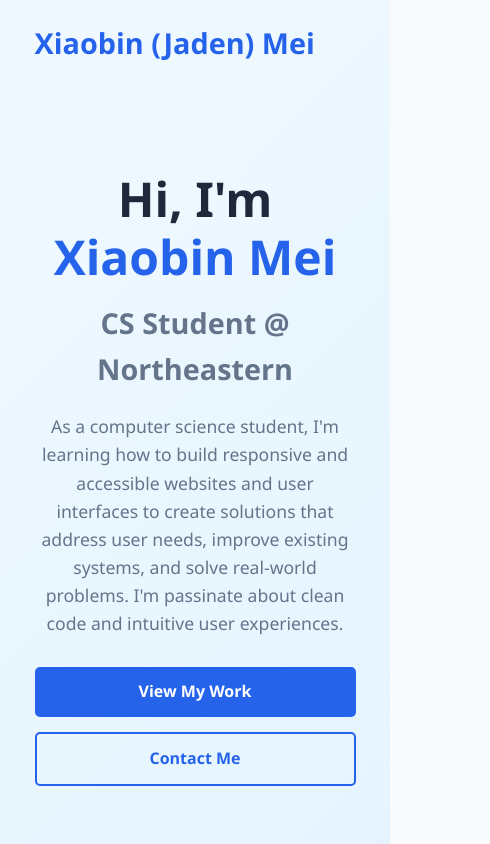
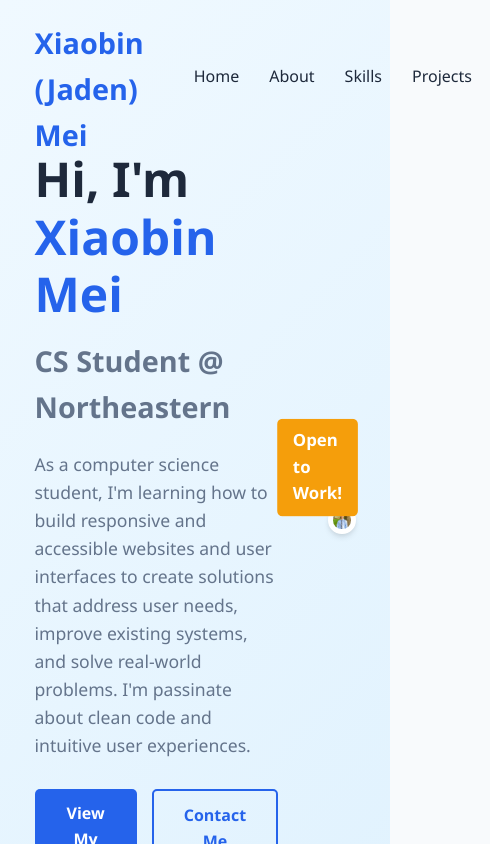
Before and after one commit to Jadeni77/XiaobinMei, a React (Vite) app: page / in a window 390 px wide. Shown: the top 844 px of the page, 490 px wide, since content can reach past the window. Built offline with nearby package versions, Linux system fonts and the light colour scheme.

Commit message:
delete duplicate in index.css

```diff
--- a/src/index.css
+++ b/src/index.css
@@ -1,4 +1,3 @@
-/* src/App.css */
 :root {
   --primary: #2563eb;
   --primary-dark: #1d4ed8;
@@ -173,316 +172,3 @@ body {
     height: 44px;
   }
 }
-
-/* Navbar Styles (Desktop Base) */
-.navbar {
-  position: fixed;
-  top: 0;
-  left: 0;
-  width: 100%;
-  z-index: 1000;
-  background-color: transparent;
-  transition: var(--transition);
-  padding: 20px 0;
-  overflow: visible; /* Ensure this is present and correct */
-  min-height: 60px;
-}
-
-.navbar.scrolled {
-  background-color: var(--white);
-  padding: 15px 0;
-  box-shadow: 0 2px 10px rgba(0, 0, 0, 0.1);
-}
-
-.navbar .container {
-  display: flex;
-  justify-content: space-between;
-  align-items: center;
-}
-
-.navbar-brand a {
-  font-size: 1.8rem;
-  font-weight: 700;
-  color: var(--primary);
-  text-decoration: none;
-}
-
-.navbar-links {
-  display: flex; /* Default for desktop */
-}
-
-.navbar-links a {
-  color: var(--dark);
-  text-decoration: none;
-  margin-left: 30px;
-  font-weight: 500;
-  transition: var(--transition);
-}
-
-.navbar-links a:hover {
-  color: var(--primary);
-}
-
-/* Hamburger Toggle Base Styles (for desktop, hide it) */
-.navbar-toggle {
-  display: none; /* Hide by default on desktop */
-
-  background: none;
-  border: none;
-  cursor: pointer;
-  padding: 10px;
-  z-index: 1001; /* Should be higher than the mobile menu's z-index */
-
-  flex-direction: column;
-  justify-content: space-between;
-  height: 25px;
-  width: 30px;
-
-  visibility: hidden; /* Hidden on desktop */
-  pointer-events: none; /* Not clickable on desktop */
-}
-
-.navbar-toggle span {
-  display: block;
-  width: 100%;
-  height: 3px;
-  background-color: var(--dark);
-  margin: 4px 0;
-  transition: var(--transition);
-}
-
-/* ==================================================================== */
-/* ===== Global Responsive Styles (Mobile Specific Overrides) ===== */
-/* ==================================================================== */
-@media (max-width: 768px) {
-  /* Container adjustments */
-  .container {
-    padding: 0 15px;
-  }
-
-  /* Section spacing */
-  section {
-    padding: 60px 0;
-  }
-
-  /* Typography adjustments */
-  .section-header h2 {
-    font-size: 2rem;
-  }
-
-  .section-subtitle {
-    font-size: 1rem;
-  }
-
-  h3 {
-    font-size: 1.5rem;
-  }
-
-  /* ===== Hero Section Mobile Styles ===== */
-  .hero-container {
-    flex-direction: column;
-    text-align: center;
-    padding: 20px 0;
-  }
-
-  .hero-content {
-    order: 1;
-    padding: 0 15px;
-  }
-
-  .hero-image-container {
-    order: 2;
-    margin-top: 30px;
-  }
-
-  .hero-buttons {
-    flex-direction: column;
-    gap: 15px;
-  }
-
-  .hero-title {
-    font-size: 2.2rem;
-  }
-
-  .hero-subtitle {
-    font-size: 1.4rem;
-  }
-
-  .hero-description {
-    font-size: 1rem;
-    margin: 0 auto 25px;
-  }
-
-  .profile-image {
-    width: 280px; /* Ensure this is for the *image itself* */
-    height: 280px; /* Ensure this is for the *image itself* */
-    max-width: 100%; /* Important for scaling down */
-    /* Remove any background-color, border, or box-shadow from the image itself if its container has it */
-  }
-
-  /* Your hero image container needs to be responsive too */
-  .hero-image-container { /* If this is the container around the image */
-      max-width: 300px; /* Example: Max size for the image on mobile */
-      margin: 30px auto; /* Center it */
-  }
-
-  .hero-image { /* If this is the div holding the actual img tag */
-      width: 100%;
-      height: 0;
-      padding-bottom: 100%; /* Keep it square */
-      position: relative;
-      border-radius: 50%;
-      overflow: hidden;
-      background-color: var(--light-gray);
-      border: 5px solid var(--white);
-      box-shadow: var(--shadow);
-  }
-
-  .hero-image img { /* The actual img inside the hero-image container */
-      position: absolute;
-      top: 0;
-      left: 0;
-      width: 100%;
-      height: 100%;
-      object-fit: cover;
-      border-radius: 50%;
-  }
-
-
-  .badge {
-    bottom: 10px;
-    right: 10px;
-    padding: 6px 12px;
-    font-size: 0.9rem;
-  }
-
-  /* ==================================================================== */
-  /* ===== Navigation Mobile Styles ===== */
-  /* ==================================================================== */
-
-  .navbar-links {
-    position: fixed;
-    top: 0;
-    left: 0;
-    width: 100%;
-    height: 100vh;
-    background-color: white;
-    flex-direction: column;
-    padding: 80px 20px 20px;
-    box-shadow: 0 10px 15px rgba(0, 0, 0, 0.1);
-    transform: translateY(-100%);
-    transition: transform 0.3s ease, visibility 0s 0.3s;
-    z-index: 999; /* Menu should be behind the toggle button */
-    justify-content: flex-start;
-    align-items: center;
-    visibility: hidden; /* Hide the menu when not open */
-    pointer-events: none; /* Prevent interaction when hidden */
-  }
-
-  .navbar-links.open {
-    transform: translateY(0); /* show the menu */
-    visibility: visible;
-    pointer-events: auto; /* Allow interaction */
-    transition-delay: 0s; /* No delay when opening */
-  }
-
-  .navbar-links a {
-    margin: 15px 0;
-    font-size: 1.2rem;
-    margin-left: 0;
-    padding: 10px 0;
-    width: 100%;
-    text-align: center;
-    border-bottom: 1px solid #e2e8f0;
-  }
-
-  .navbar-toggle {
-    /* This overrides the display: none from the desktop base styles */
-    display: flex; /* Make the hamburger icon visible and use flex for its spans */
-    visibility: visible; /* Ensure it's visible on mobile */
-    pointer-events: auto; /* Allow clicks on mobile */
-    z-index: 1001; /* Keep higher z-index for the toggle button */
-  }
-
-  /* Adjustments for the hamburger span lines themselves for the open/close animation */
-  .navbar-toggle.open span:nth-child(1) {
-    transform: translateY(7px) rotate(45deg); /* Adjust based on margin/height */
-  }
-  .navbar-toggle.open span:nth-child(2) {
-    opacity: 0;
-  }
-  .navbar-toggle.open span:nth-child(3) {
-    transform: translateY(-10px) rotate(-45deg); /* Adjust based on margin/height */
-  }
-
-
-  /* ===== Skills Section Mobile Styles ===== */
-  .skills-container {
-    flex-direction: column;
-    gap: 30px;
-  }
-
-  .tools-grid {
-    grid-template-columns: repeat(2, 1fr);
-  }
-
-  .skill-tags {
-    justify-content: center;
-  }
-
-  /* ===== Footer Mobile Styles ===== */
-  .footer-content {
-    grid-template-columns: 1fr;
-    gap: 30px;
-    text-align: center;
-  }
-
-  .footer-links ul {
-    display: flex;
-    flex-wrap: wrap;
-    justify-content: center;
-    gap: 15px;
-  }
-
-  .social-links {
-    justify-content: center;
-  }
-
-  .contact-emails {
-    align-items: center;
-  }
-}
-
-/* ==================================================================== */
-/* ===== Desktop Styles (min-width: 769px) ===== */
-/* ==================================================================== */
-@media (min-width: 769px) {
-  /* Hero Section */
-  .hero-container {
-    display: flex;
-    align-items: center;
-    gap: 50px;
-  }
-
-  /* Navigation */
-  .navbar-links {
-    display: flex; /* Ensure desktop nav links are flex */
-  }
-
-  .navbar-toggle {
-    display: none; /* Ensure hamburger is hidden on desktop */
-  }
-
-  /* Skills Section */
-  .skills-container {
-    display: flex;
-    gap: 50px;
-  }
-
-  /* Footer */
-  .footer-content {
-    display: grid;
-    grid-template-columns: repeat(auto-fit, minmax(250px, 1fr));
-    gap: 40px;
-  }
-}
```
